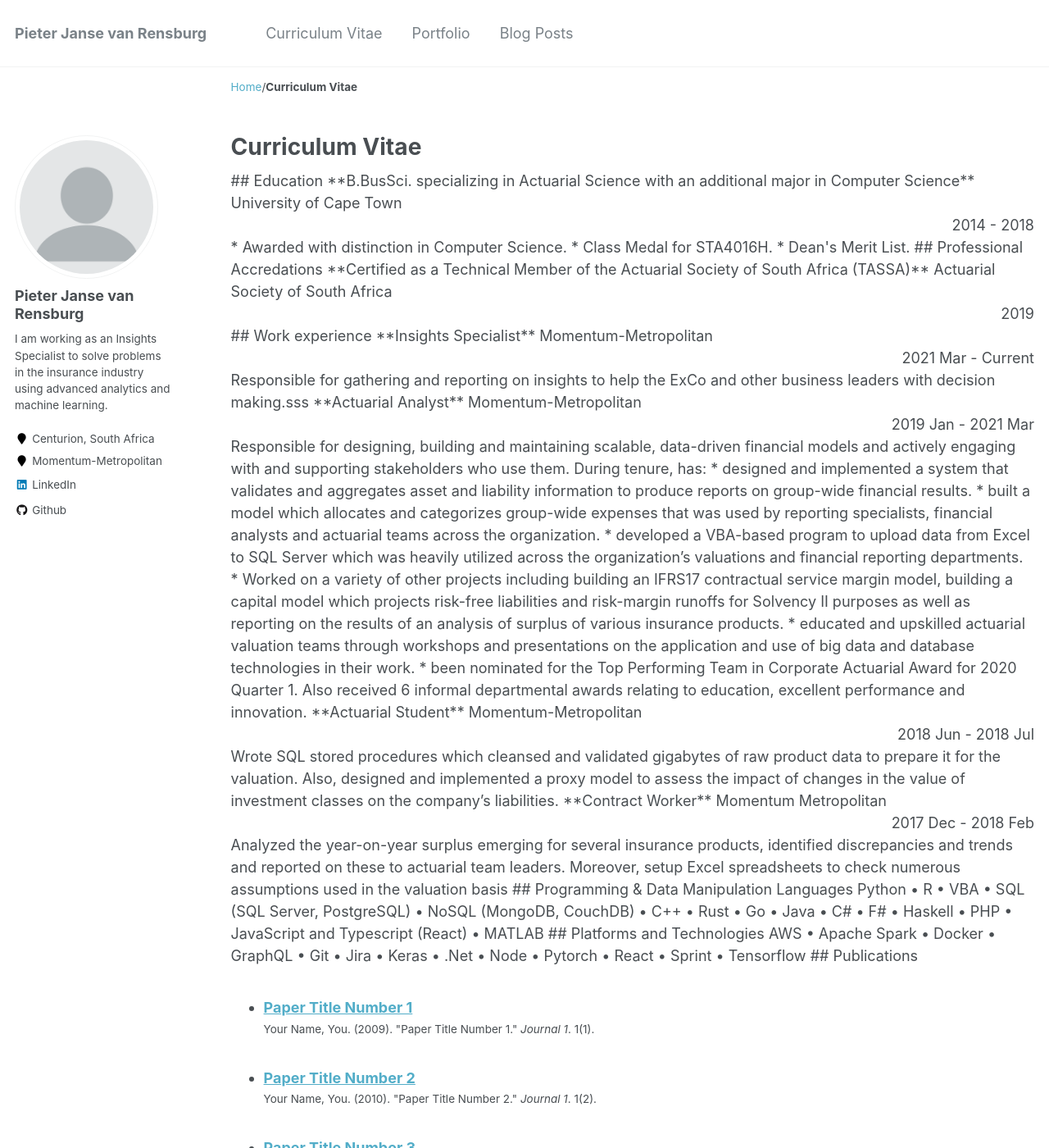
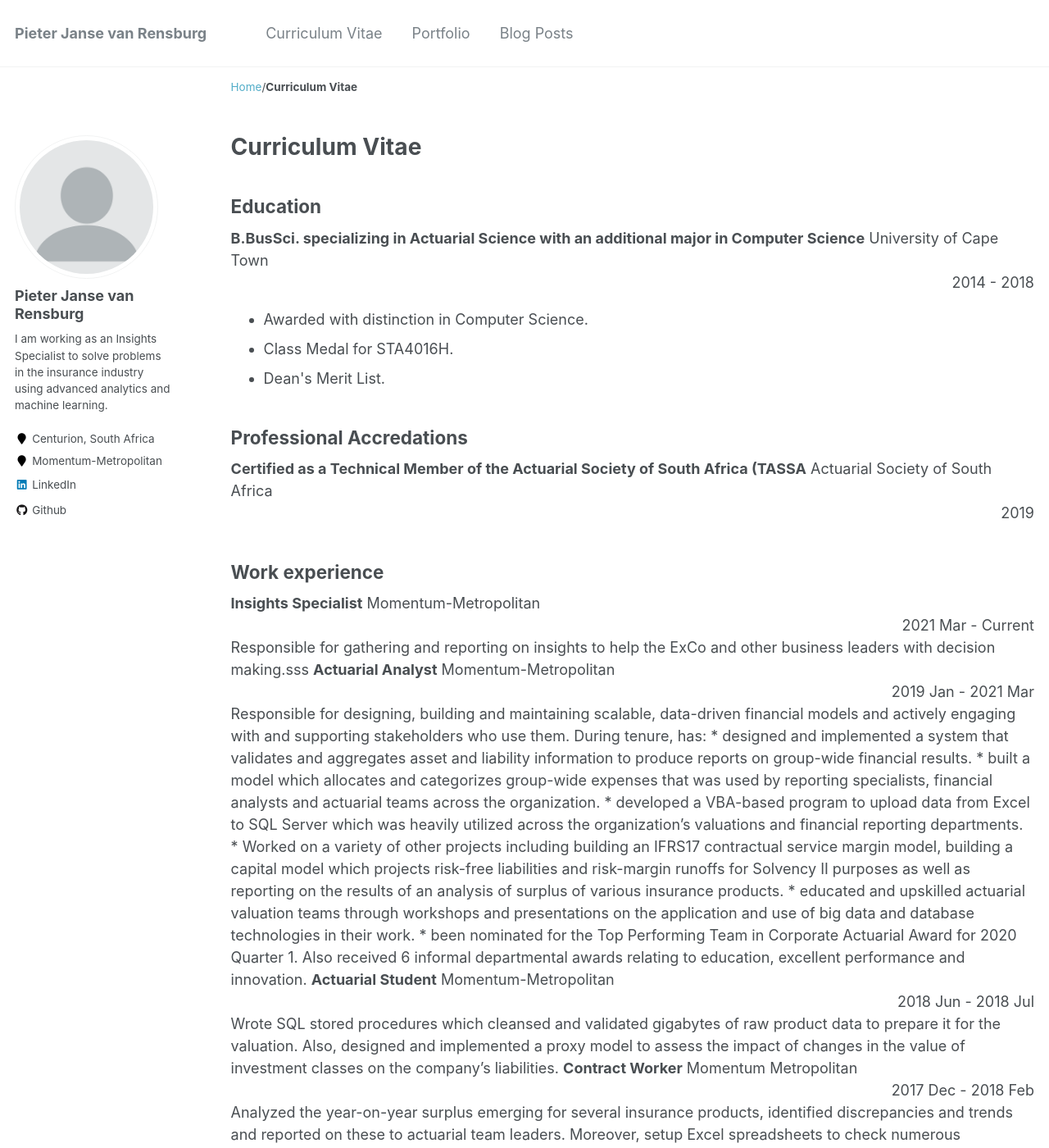
Before and after one commit to Pieter07/my-website, a Jekyll site: the page built from _pages/cv.html, in a window 1280 px wide and 1400 px high. Shown: the whole window at 82% size. Built offline with Jekyll 4.4.1, drawn with Linux system fonts in a browser that asks for light colours; some of the changed text lies outside the part shown.

Commit message:
Updated curriculum vitae markdown files.

```diff
--- a/_pages/cv.html
+++ b/_pages/cv.html
@@ -9,28 +9,29 @@ redirect_from:
 
 {% include base_path %}
 
-## Education
+<h2>Education</h2>
 
-**B.BusSci. specializing in Actuarial Science with an additional major in Computer Science**
+<b>B.BusSci. specializing in Actuarial Science with an additional major in Computer Science</b>
 University of Cape Town <div style="text-align: right">2014 - 2018</div>
+<ul>
+<li>Awarded with distinction in Computer Science.</li>
+<li>Class Medal for STA4016H.</li>
+<li>Dean's Merit List.</li>
+</ul>
 
-* Awarded with distinction in Computer Science.
-* Class Medal for STA4016H.
-* Dean's Merit List.
+<h2>Professional Accredations</h2>
 
-## Professional Accredations
-
-**Certified as a Technical Member of the Actuarial Society of South Africa (TASSA)**
+<b>Certified as a Technical Member of the Actuarial Society of South Africa (TASSA</b>
 Actuarial Society of South Africa <div style="text-align: right">2019</div>
 
-## Work experience
+<h2>Work experience</h2>
 
-**Insights Specialist**
+<b>Insights Specialist</b>
 Momentum-Metropolitan <div style="text-align: right">2021 Mar - Current</div>
 
 Responsible for gathering and reporting on insights to help the ExCo and other business leaders with decision making.sss
 
-**Actuarial Analyst**
+<b>Actuarial Analyst</b>
 Momentum-Metropolitan <div style="text-align: right">2019 Jan - 2021 Mar</div>
 
 Responsible for designing, building and maintaining scalable, data-driven financial models and actively engaging with and
@@ -49,33 +50,33 @@ of big data and database technologies in their work.
 * been nominated for the Top Performing Team in Corporate Actuarial Award for 2020 Quarter 1. Also received 6
 informal departmental awards relating to education, excellent performance and innovation.
 
-**Actuarial Student**
+<b>Actuarial Student</b>
 Momentum-Metropolitan <div style="text-align: right">2018 Jun - 2018 Jul</div>
 
 Wrote SQL stored procedures which cleansed and validated gigabytes of raw product data to prepare it for the valuation. Also, designed and implemented a proxy model to assess the impact of changes in the value of investment classes on the company’s liabilities.
 
-**Contract Worker**
+<b>Contract Worker</b>
 Momentum Metropolitan <div style="text-align: right">2017 Dec - 2018 Feb</div>
 
 Analyzed the year-on-year surplus emerging for several insurance products, identified discrepancies and trends and
 reported on these to actuarial team leaders. Moreover, setup Excel spreadsheets to check numerous assumptions used
 in the valuation basis
 
-## Programming & Data Manipulation Languages
+<h2>Programming & Data Manipulation Languages</h2>
 
 Python • R • VBA • SQL (SQL Server, PostgreSQL) • NoSQL (MongoDB, CouchDB) • C++ • Rust • Go • Java • C# • F# • Haskell •
 PHP • JavaScript and Typescript (React) • MATLAB
 
-## Platforms and Technologies
+<h2>Platforms and Technologies</h2>
 
 AWS • Apache Spark  • Docker  • GraphQL  • Git  • Jira  • Keras  • .Net • Node  • Pytorch  • React  • Sprint  • Tensorflow
 
-## Publications
+<h2>Publications</h2>
 
   <ul>{% for post in site.publications %}
     {% include archive-single-cv.html %}
   {% endfor %}</ul>
 
-## References
+<h2>References</h2>
 
 Available on request.
```
